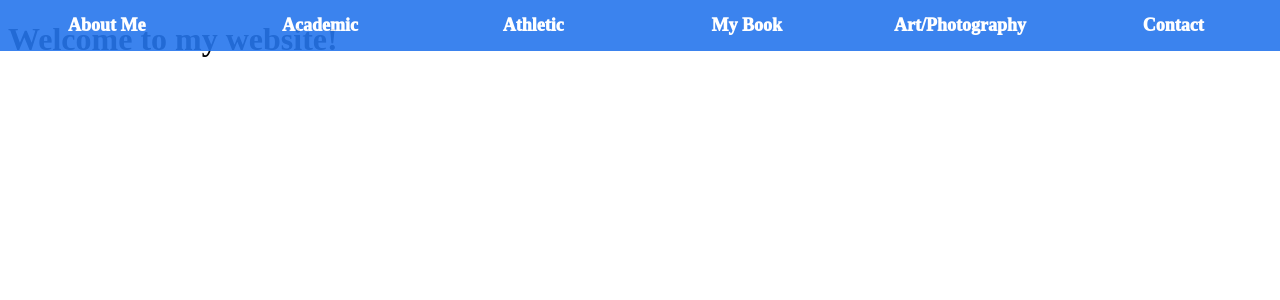
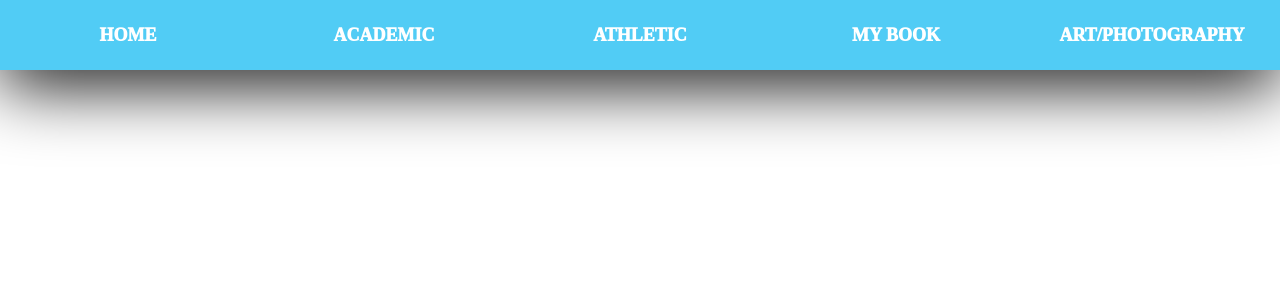
Before and after one commit to fairlawn70/websiteproject, a Flask app: page /academic in a window 1280 px wide. Shown: the top 300 px of the page. Run offline with Flask 2, Linux system fonts and the light colour scheme; some web fonts are replaced.

Commit message:
changed shit

```diff
--- a/static/styles/base.css
+++ b/static/styles/base.css
@@ -7,30 +7,42 @@
 body {
   font-family: "San Francisco";
   src: url("https://applesocial.s3.amazonaws.com/assets/styles/fonts/sanfrancisco/sanfranciscodisplay-regular-webfont.woff");
+  font-weight: 300;
 }
 
 .header {
-    position: fixed;
+    position: absolute;
     top: 0;
     left: 0;
-    background-color: #2676ed;
+    background-color: #51ccf5;
     width: 100%;
-    opacity: 90%;
+    height: 70px;
+    box-shadow: 0 13px 70px #000000;
+}
+body {
+    padding: 0;
+    margin: 0;
+}
+ul {
+    display: flex;
+    justify-content: center;
+    flex-wrap: nowrap;
+    align-items: center;
 }
 
 
 ul.tabs {
-
-    display: flex;
-    flex-wrap: nowrap;
-    align-items: stretch;
+    position: relative;
+    top: 50%;
+    transform: translateY(-50%);
     list-style-type: none;
-    margin: 0;
+    margin: auto;
     padding: 0;
 
 
 }
 ul.tabs>li.tab {
+    width: 50px;
     flex: 1;
     text-align: center;
     border: 0px solid black;
--- a/templates/base.html
+++ b/templates/base.html
@@ -11,12 +11,11 @@
 <body>
 <div class="header">
     <ul class="tabs">
-    <li class="tab" onclick="window.location.href='{{ url_for( 'views.aboutme' ) }}';" id="about-me"> <span class="tab-title">About Me</span></li>
-    <li class="tab" onclick="window.location.href='{{ url_for( 'views.academic' ) }}';" id="academic-accomplishments"> <span class="tab-title">Academic</span></li>
-    <li class="tab" onclick="window.location.href='{{ url_for( 'views.athletic' ) }}';" id="athletic-accolades"> <span class="tab-title">Athletic</span></li>
-    <li class="tab" onclick="window.location.href='{{ url_for( 'views.mybook' ) }}';" id="my-book"> <span class="tab-title">My Book</span></li>
-    <li class="tab" onclick="window.location.href='{{ url_for( 'views.artphoto' ) }}';" id="Art"> <span class="tab-title">Art/Photography</span></li>
-    <li class="tab" onclick="window.location.href='{{ url_for( 'views.contact' ) }}';" id="future-plans"> <span class="tab-title">Contact</span></li>
+    <li class="tab" onclick="window.location.href='{{ url_for( 'views.home' ) }}';" id="home"> <span class="tab-title">HOME</span></li>
+    <li class="tab" onclick="window.location.href='{{ url_for( 'views.academic' ) }}';" id="academic-accomplishments"> <span class="tab-title">ACADEMIC</span></li>
+    <li class="tab" onclick="window.location.href='{{ url_for( 'views.athletic' ) }}';" id="athletic-accolades"> <span class="tab-title">ATHLETIC</span></li>
+    <li class="tab" onclick="window.location.href='{{ url_for( 'views.mybook' ) }}';" id="my-book"> <span class="tab-title">MY BOOK</span></li>
+    <li class="tab" onclick="window.location.href='{{ url_for( 'views.artphoto' ) }}';" id="Art"> <span class="tab-title">ART/PHOTOGRAPHY</span></li>
 </ul>
 </div>
 
```
Also changed, not shown: static/styles/home.css (+30 -69 lines), templates/home.html (+10 -15 lines), 3 other files.
